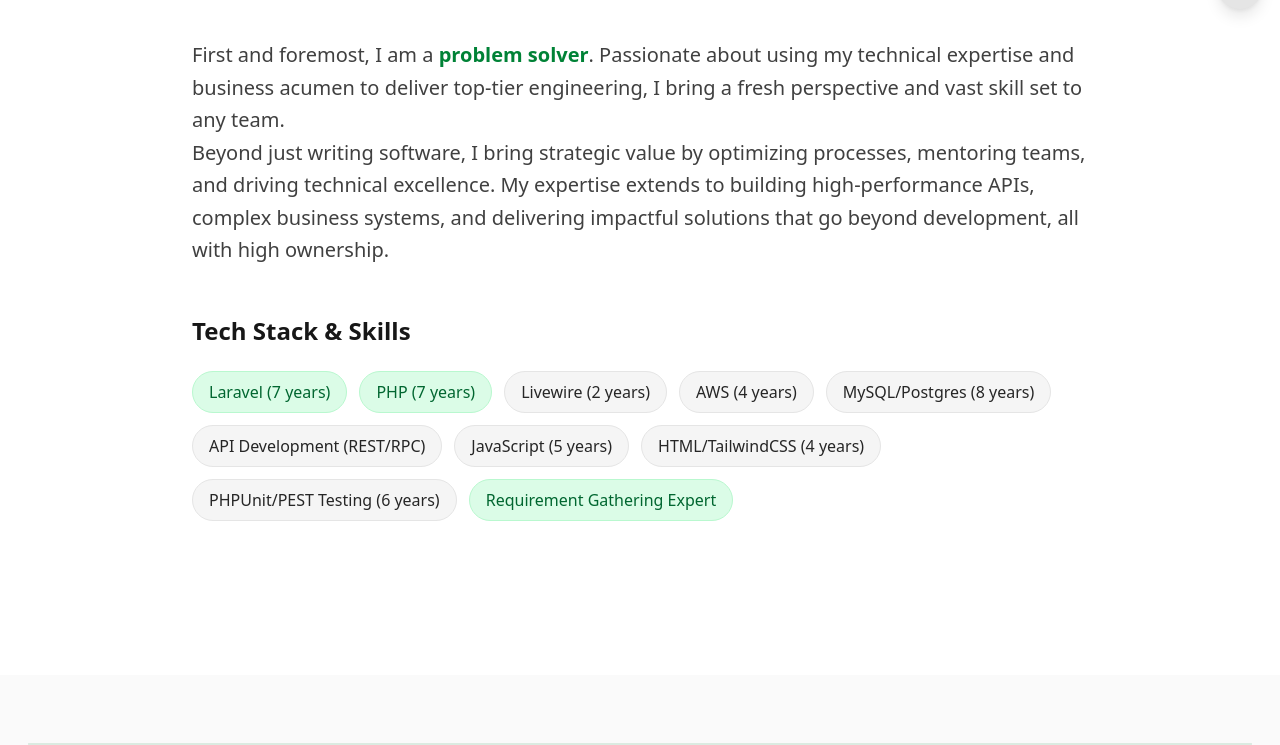
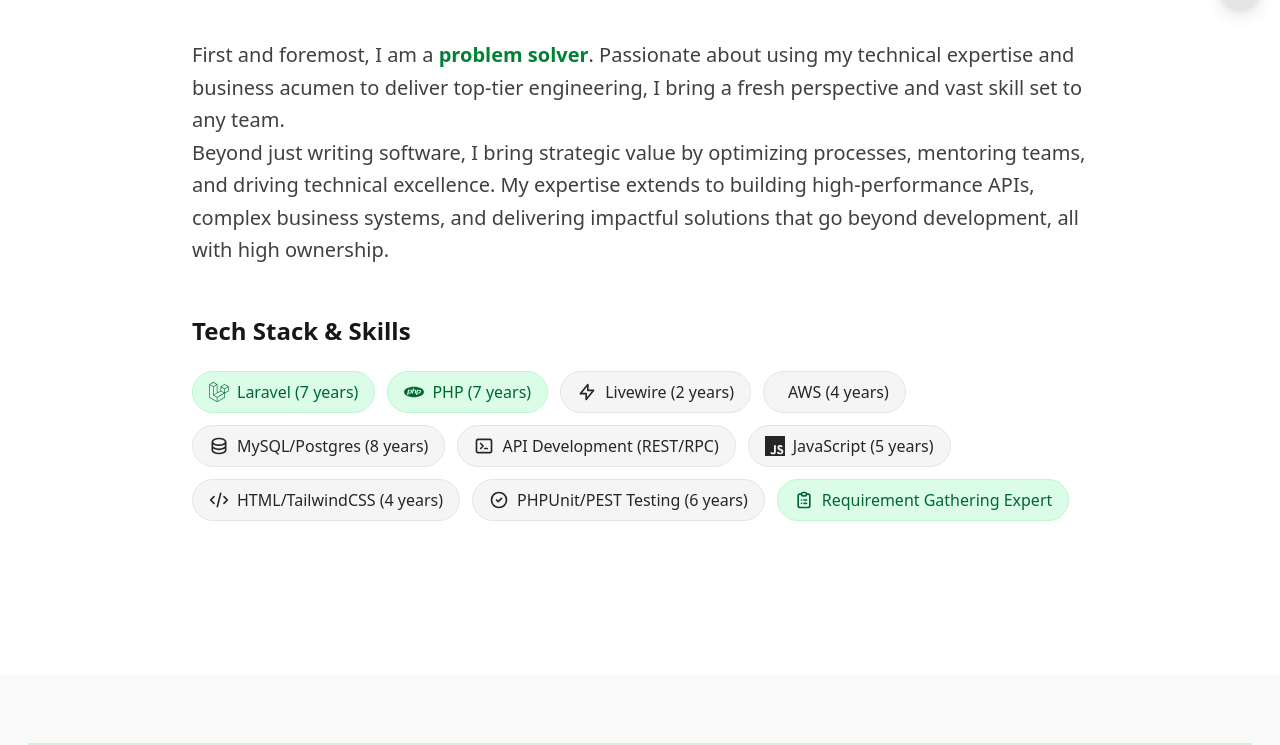
Before and after one commit to spittma4/samuelpittman, a website built with Vite: page index.html in a window 1280 px wide. Both pictures are taken after a click on the link 640 px from the left and 574 px from the top of the page. Shown: the part 925-1670 px from the top of the page. Built offline with nearby package versions, Linux system fonts and the light colour scheme.

Commit message:
Added icons via available packages (custom where needed) for techs used

```diff
--- a/index.html
+++ b/index.html
@@ -132,16 +132,46 @@
           <div class="mt-12">
             <h3 class="text-2xl font-semibold text-neutral-900 dark:text-neutral-100 mb-6">Tech Stack & Skills</h3>
             <div class="flex flex-wrap gap-3">
-              <span class="px-4 py-2 bg-green-100 dark:bg-green-900 text-green-800 dark:text-green-300 rounded-full font-medium border border-green-200 dark:border-green-700">Laravel (7 years)</span>
-              <span class="px-4 py-2 bg-green-100 dark:bg-green-900 text-green-800 dark:text-green-300 rounded-full font-medium border border-green-200 dark:border-green-700">PHP (7 years)</span>
-              <span class="px-4 py-2 bg-neutral-100 dark:bg-neutral-700 text-neutral-800 dark:text-neutral-200 rounded-full font-medium border border-neutral-200 dark:border-neutral-600">Livewire (2 years)</span>
-              <span class="px-4 py-2 bg-neutral-100 dark:bg-neutral-700 text-neutral-800 dark:text-neutral-200 rounded-full font-medium border border-neutral-200 dark:border-neutral-600">AWS (4 years)</span>
-              <span class="px-4 py-2 bg-neutral-100 dark:bg-neutral-700 text-neutral-800 dark:text-neutral-200 rounded-full font-medium border border-neutral-200 dark:border-neutral-600">MySQL/Postgres (8 years)</span>
-              <span class="px-4 py-2 bg-neutral-100 dark:bg-neutral-700 text-neutral-800 dark:text-neutral-200 rounded-full font-medium border border-neutral-200 dark:border-neutral-600">API Development (REST/RPC)</span>
-              <span class="px-4 py-2 bg-neutral-100 dark:bg-neutral-700 text-neutral-800 dark:text-neutral-200 rounded-full font-medium border border-neutral-200 dark:border-neutral-600">JavaScript (5 years)</span>
-              <span class="px-4 py-2 bg-neutral-100 dark:bg-neutral-700 text-neutral-800 dark:text-neutral-200 rounded-full font-medium border border-neutral-200 dark:border-neutral-600">HTML/TailwindCSS (4 years)</span>
-              <span class="px-4 py-2 bg-neutral-100 dark:bg-neutral-700 text-neutral-800 dark:text-neutral-200 rounded-full font-medium border border-neutral-200 dark:border-neutral-600">PHPUnit/PEST Testing (6 years)</span>
-              <span class="px-4 py-2 bg-green-100 dark:bg-green-900 text-green-800 dark:text-green-300 rounded-full font-medium border border-green-200 dark:border-green-700">Requirement Gathering Expert</span>
+              <span class="inline-flex items-center gap-2 px-4 py-2 bg-green-100 dark:bg-green-900 text-green-800 dark:text-green-300 rounded-full font-medium border border-green-200 dark:border-green-700">
+                <span x-html="getIcon('laravel')"></span>
+                Laravel (7 years)
+              </span>
+              <span class="inline-flex items-center gap-2 px-4 py-2 bg-green-100 dark:bg-green-900 text-green-800 dark:text-green-300 rounded-full font-medium border border-green-200 dark:border-green-700">
+                <span x-html="getIcon('php')"></span>
+                PHP (7 years)
+              </span>
+              <span class="inline-flex items-center gap-2 px-4 py-2 bg-neutral-100 dark:bg-neutral-700 text-neutral-800 dark:text-neutral-200 rounded-full font-medium border border-neutral-200 dark:border-neutral-600">
+                <span x-html="getIcon('livewire')"></span>
+                Livewire (2 years)
+              </span>
+              <span class="inline-flex items-center gap-2 px-4 py-2 bg-neutral-100 dark:bg-neutral-700 text-neutral-800 dark:text-neutral-200 rounded-full font-medium border border-neutral-200 dark:border-neutral-600">
+                <span x-html="getIcon('aws')"></span>
+                AWS (4 years)
+              </span>
+              <span class="inline-flex items-center gap-2 px-4 py-2 bg-neutral-100 dark:bg-neutral-700 text-neutral-800 dark:text-neutral-200 rounded-full font-medium border border-neutral-200 dark:border-neutral-600">
+                <span x-html="getIcon('database')"></span>
+                MySQL/Postgres (8 years)
+              </span>
+              <span class="inline-flex items-center gap-2 px-4 py-2 bg-neutral-100 dark:bg-neutral-700 text-neutral-800 dark:text-neutral-200 rounded-full font-medium border border-neutral-200 dark:border-neutral-600">
+                <span x-html="getIcon('api')"></span>
+                API Development (REST/RPC)
+              </span>
+              <span class="inline-flex items-center gap-2 px-4 py-2 bg-neutral-100 dark:bg-neutral-700 text-neutral-800 dark:text-neutral-200 rounded-full font-medium border border-neutral-200 dark:border-neutral-600">
+                <span x-html="getIcon('javascript')"></span>
+                JavaScript (5 years)
+              </span>
+              <span class="inline-flex items-center gap-2 px-4 py-2 bg-neutral-100 dark:bg-neutral-700 text-neutral-800 dark:text-neutral-200 rounded-full font-medium border border-neutral-200 dark:border-neutral-600">
+                <span x-html="getIcon('code')"></span>
+                HTML/TailwindCSS (4 years)
+              </span>
+              <span class="inline-flex items-center gap-2 px-4 py-2 bg-neutral-100 dark:bg-neutral-700 text-neutral-800 dark:text-neutral-200 rounded-full font-medium border border-neutral-200 dark:border-neutral-600">
+                <span x-html="getIcon('check')"></span>
+                PHPUnit/PEST Testing (6 years)
+              </span>
+              <span class="inline-flex items-center gap-2 px-4 py-2 bg-green-100 dark:bg-green-900 text-green-800 dark:text-green-300 rounded-full font-medium border border-green-200 dark:border-green-700">
+                <span x-html="getIcon('clipboard')"></span>
+                Requirement Gathering Expert
+              </span>
             </div>
           </div>
         </div>
--- a/package.json
+++ b/package.json
@@ -22,6 +22,8 @@
     "vite": "^7.1.12"
   },
   "dependencies": {
-    "alpinejs": "^3.15.1"
+    "alpinejs": "^3.15.1",
+    "heroicons": "^2.2.0",
+    "simple-icons": "^15.18.0"
   }
 }
--- /dev/null
+++ b/src/icons.js
@@ -0,0 +1,40 @@
+import * as simpleIcons from 'simple-icons'
+
+// Map of icon names to their simple-icons or custom SVG data
+const iconMap = {
+  laravel: simpleIcons.siLaravel,
+  php: simpleIcons.siPhp,
+  aws: simpleIcons.siAmazonwebservices,
+  javascript: simpleIcons.siJavascript,
+  mysql: simpleIcons.siMysql,
+  postgresql: simpleIcons.siPostgresql,
+}
+
+// Custom icons (outline variants)
+const customIcons = {
+  livewire: `<path stroke-linecap="round" stroke-linejoin="round" stroke-width="2" d="M13 10V3L4 14h7v7l9-11h-7z"/>`,
+  database: `<path stroke-linecap="round" stroke-linejoin="round" stroke-width="2" d="M4 7v10c0 2.21 3.582 4 8 4s8-1.79 8-4V7M4 7c0 2.21 3.582 4 8 4s8-1.79 8-4M4 7c0-2.21 3.582-4 8-4s8 1.79 8 4m0 5c0 2.21-3.582 4-8 4s-8-1.79-8-4"/>`,
+  api: `<path stroke-linecap="round" stroke-linejoin="round" stroke-width="2" d="M8 9l3 3-3 3m5 0h3M5 20h14a2 2 0 002-2V6a2 2 0 00-2-2H5a2 2 0 00-2 2v12a2 2 0 002 2z"/>`,
+  code: `<path stroke-linecap="round" stroke-linejoin="round" stroke-width="2" d="M10 20l4-16m4 4l4 4-4 4M6 16l-4-4 4-4"/>`,
+  check: `<path stroke-linecap="round" stroke-linejoin="round" stroke-width="2" d="M9 12l2 2 4-4m6 2a9 9 0 11-18 0 9 9 0 0118 0z"/>`,
+  clipboard: `<path stroke-linecap="round" stroke-linejoin="round" stroke-width="2" d="M9 5H7a2 2 0 00-2 2v12a2 2 0 002 2h10a2 2 0 002-2V7a2 2 0 00-2-2h-2M9 5a2 2 0 002 2h2a2 2 0 002-2M9 5a2 2 0 012-2h2a2 2 0 012 2m-3 7h3m-3 4h3m-6-4h.01M9 16h.01"/>`,
+}
+
+// Function to get icon HTML string
+export function getIcon(iconName, className = 'w-5 h-5') {
+  const icon = iconMap[iconName]
+  const customIcon = customIcons[iconName]
+
+  if (icon) {
+    // Simple-icons format - filled icons
+    return `<svg class="${className}" viewBox="0 0 24 24" fill="currentColor" role="img"><path d="${icon.path}"/></svg>`
+  } else if (customIcon) {
+    // Custom outline icons
+    return `<svg class="${className}" viewBox="0 0 24 24" fill="none" stroke="currentColor">${customIcon}</svg>`
+  }
+
+  return ''
+}
+
+// Make globally available for Alpine
+window.getIcon = getIcon
--- a/src/main.js
+++ b/src/main.js
@@ -1,4 +1,5 @@
 import Alpine from 'alpinejs'
+import './icons.js'
 
 // Make Alpine available globally
 window.Alpine = Alpine
```
Also changed, not shown: 1 other file.
